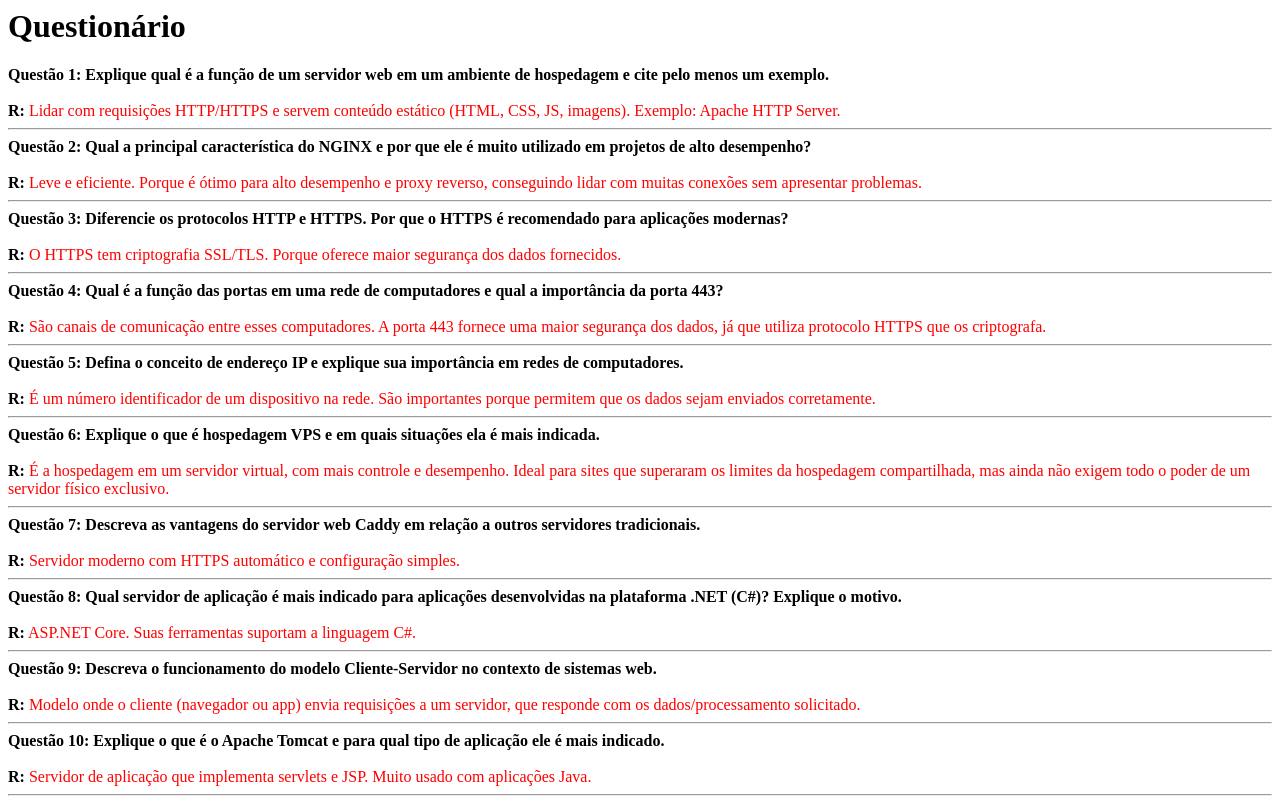
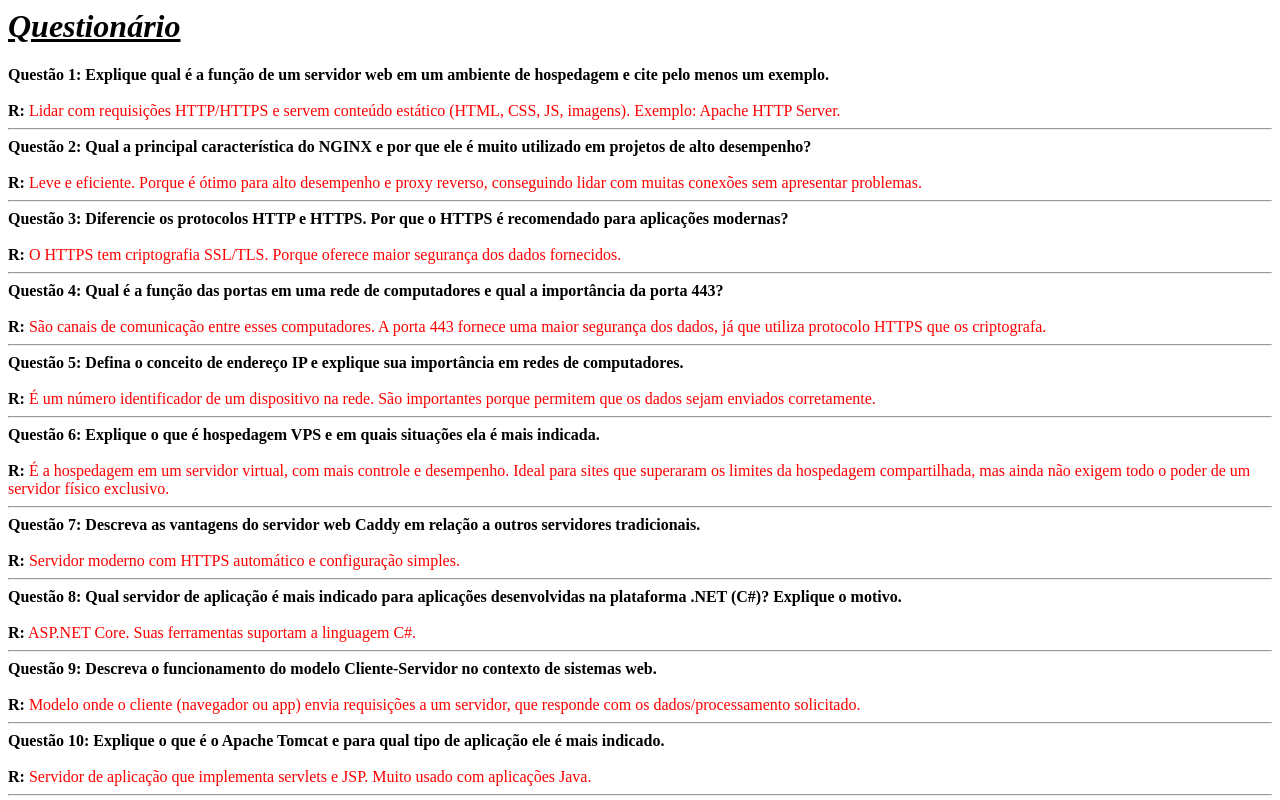
Before and after one commit to LuizzCRVG/Estudos, a plain HTML site: page index.html in a window 1280 px wide. Shown: the top 800 px of the page. Drawn offline with Linux system fonts and the light colour scheme.

Commit message:
Update index.html

```diff
--- a/index.html
+++ b/index.html
@@ -5,7 +5,7 @@
 </head>
 
 <body>
-    <h1>Questionário</h1>
+    <u><i><h1>Questionário</h1></i></u>
 
     <b>Questão 1: Explique qual é a função de um servidor web em um ambiente de hospedagem e cite pelo menos um exemplo.</b> <br /><br />
     <b>R:</b><font color="RED"> Lidar com requisições HTTP/HTTPS e servem conteúdo estático (HTML, CSS, JS, imagens). Exemplo: Apache HTTP Server.</font>
```
